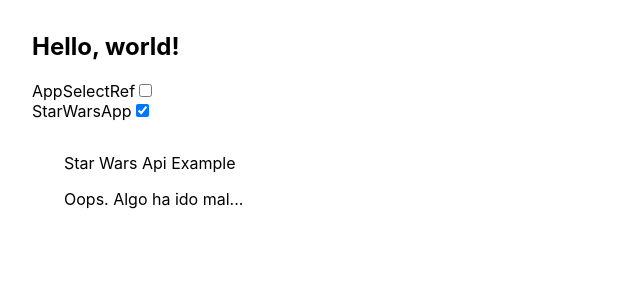
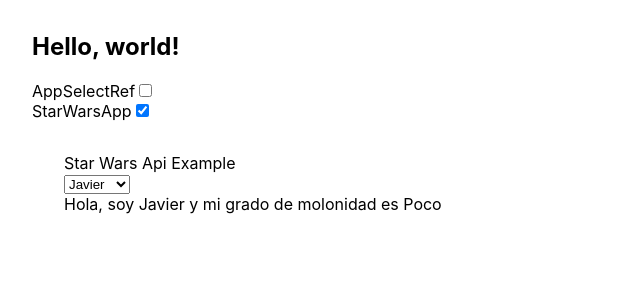
Before and after one commit to MocoNinja/ReactComponentsLearn, a React (Create React App) app: page / in a window 1280 px wide. Both pictures are taken after a click on the checkbox 142 px from the left and 110 px from the top of the page. Shown: the top 300 px of the page, without its empty margins (0-640 px from the left). Built offline with nearby package versions, Linux system fonts and the light colour scheme.

Commit message:
Intentando manejar el estado en el componente padre sin refs like a boss
Signed-off-by: MocoNinja <javiergonzaleztello@gmail.com>

```diff
--- a/src/ApiStarWarsApp/StarWarsApp.jsx
+++ b/src/ApiStarWarsApp/StarWarsApp.jsx
@@ -2,6 +2,16 @@
 import Select from "../Select";
 
 export default class StarWarsApp extends Component {
+  constructor(props) {
+    super(props);
+    this.state = {
+      selectedItem: null
+    };
+
+    this.selectdDidLoad = this.selectdDidLoad.bind(this);
+    this.selectDidChange = this.selectDidChange.bind(this);
+  }
+
   generateMockUpData() {
     return [
       {
@@ -19,11 +29,47 @@
     ];
   }
 
+  selectDidChange(element) {
+    console.log(
+      `Soy el padre y he notado que mi elemento hijo ha cambiado :(\nAhora dice que es: ${JSON.stringify(
+        element
+      )}`
+    );
+    this.setState({
+      selectedItem: element
+    });
+  }
+
+  selectdDidLoad(element) {
+    console.log(
+      `He detectado que el select se ha cargado, con un objeto cuya representación es: ${JSON.stringify(
+        element
+      )}`
+    );
+
+    this.setState({
+      selectedItem: element
+    });
+  }
+
+  renderSelectedElementIfItExists() {
+    return this.state.selectedItem ? (
+      <div>{`Hola, soy ${this.state.selectedItem.nombre} y mi grado de molonidad es ${this.state.selectedItem.mola}`}</div>
+    ) : (
+      <p>No hay ningún elemento seleccionado...</p>
+    );
+  }
+
   render() {
     return (
       <section name="star-wars-app">
         <header>Star Wars Api Example</header>
-        <Select />
+        <Select
+          data={this.generateMockUpData()}
+          onChangeCallback={this.selectDidChange}
+          onLoadCallback={this.selectdDidLoad}
+        />
+        {this.renderSelectedElementIfItExists()}
       </section>
     );
   }
--- a/src/App.js
+++ b/src/App.js
@@ -22,7 +22,6 @@
 
   handleComponentCheckboxToggle(event) {
     const [name, value] = [event.target.value, event.target.checked];
-    console.log(`Se ha pulsado el checbox ${name} y vale: ${value}`);
     const nameState = "render" + name;
     this.setState({
       [nameState]: value
--- a/src/Select.jsx
+++ b/src/Select.jsx
@@ -5,30 +5,63 @@
     super(props);
     this.state = {
       selectedItem: null,
-      canRender: false,
-      onChangeCallBack: this.props.onChangeCallBack || (() => {}),
-      onMountCallBack: this.props.onMountCallBack || (() => {}),
+      error: true,
+      onChangeCallback: this.props.onChangeCallback || (() => {}),
+      onLoadCallback: this.props.onLoadCallback || (() => {}),
       displayName: this.props.displayName || "nombre"
     };
+    this.handleChange = this.handleChange.bind(this);
   }
 
   componentDidMount() {
     this.onLoad();
-    this.state.onMountCallBack();
   }
 
   onLoad() {
     if (this.props.data && this.props.data.length > 0) {
-      this.setState({
-        selectedItem: this.props.data[0],
-        canRender: true
-      });
+      this.setState(
+        {
+          selectedItem: this.props.data[0],
+          error: false
+        },
+        () => {
+          this.state.onLoadCallback(this.state.selectedItem);
+        }
+      );
     } else {
-      this.setState({
-        noDataLoadedError: true,
-        error: true
-      });
+      this.setState(
+        {
+          noDataLoadedError: true,
+          error: true
+        },
+        () => {
+          this.state.onLoadCallback(this.state.selectedItem);
+        }
+      );
     }
+  }
+
+  handleChange(event) {
+    const newSelectedItemStringRepresentation = event.target.value;
+    this.setState(
+      {
+        selectedItem: JSON.parse(newSelectedItemStringRepresentation)
+      },
+      /**
+       * Friendly remainder para esto y para todos
+       *
+       * Lo que se pone de callback, debe ser una función anónima,
+       * ya que lleva un parámetro y si en vez de () => { funcion(valor) }
+       * ponemos funcion(valor) estamos pasando el resultado de la función
+       * y no ella misma como callback, por lo que **no** tendrá el efecto
+       * deseado
+       *
+       * (o eso creo)
+       */
+      () => {
+        this.state.onChangeCallback(this.state.selectedItem);
+      }
+    );
   }
 
   renderOptions() {
@@ -36,7 +69,7 @@
       this.props.data &&
       this.props.data.map((element, key) => {
         return (
-          <option key={"element-" + key}>
+          <option key={"element-" + key} value={JSON.stringify(element)}>
             {element[this.state.displayName]}
           </option>
         );
@@ -44,7 +77,7 @@
     );
   }
 
-  renderError(renderGenericErrorOnly = true) {
+  renderError(renderGenericErrorOnly = false) {
     const possibleErrors = [
       {
         error: "noDataLoadedError",
@@ -70,7 +103,7 @@
   }
 
   renderSelect() {
-    return <select>{this.renderOptions()}</select>;
+    return <select onChange={this.handleChange}>{this.renderOptions()}</select>;
   }
 
   render() {
```
Also changed, not shown: 1 other file (tests, documents, lock files or other folders).
